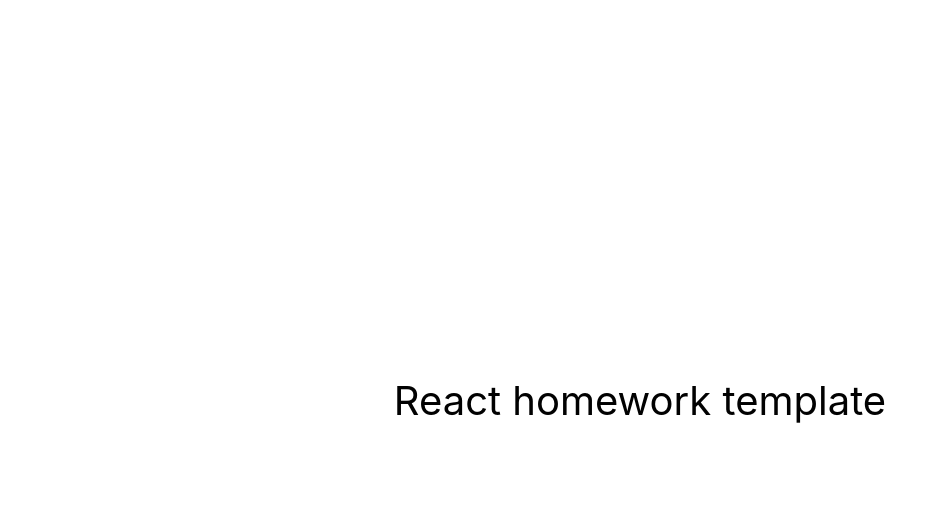
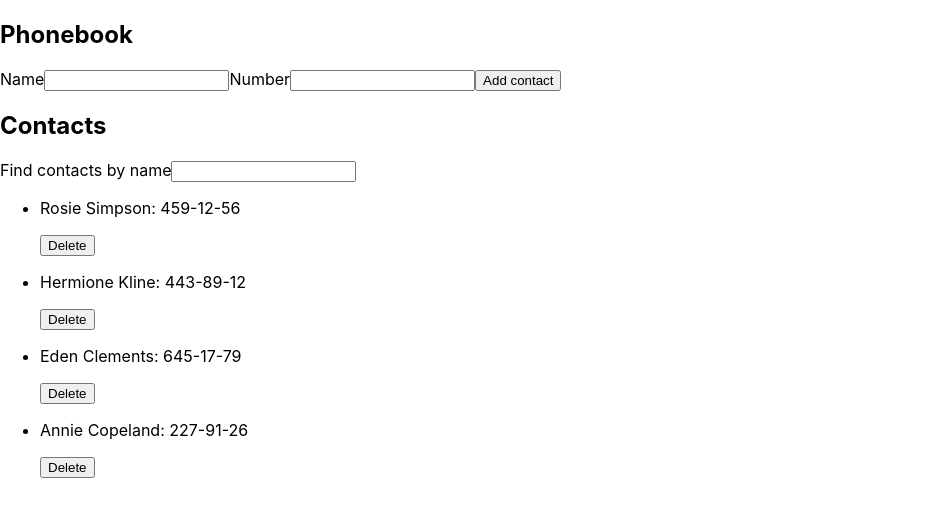
Before and after one commit to ThisNarciss/goit-react-hw-02-phonebook, a React (Create React App) app: page / in a window 1280 px wide. Shown: the top 516 px of the page, without its empty margins (0-946 px from the left). Built offline with nearby package versions, Linux system fonts and the light colour scheme.

Commit message:
add all components

```diff
--- a/src/components/App.jsx
+++ b/src/components/App.jsx
@@ -1,16 +1,70 @@
-export const App = () => {
-  return (
-    <div
-      style={{
-        height: '100vh',
-        display: 'flex',
-        justifyContent: 'center',
-        alignItems: 'center',
-        fontSize: 40,
-        color: '#010101'
-      }}
-    >
-      React homework template
-    </div>
-  );
-};
+import { Component } from 'react';
+import { Section } from 'components/Section/Section';
+import { ContactForm } from 'components/ContactForm/ContactForm';
+import { ContactList } from 'components/ContactList/ContactList';
+import { Filter } from 'components/Filter/Filter';
+
+export class App extends Component {
+  state = {
+    contacts: [
+      { id: 'id-1', name: 'Rosie Simpson', number: '459-12-56' },
+      { id: 'id-2', name: 'Hermione Kline', number: '443-89-12' },
+      { id: 'id-3', name: 'Eden Clements', number: '645-17-79' },
+      { id: 'id-4', name: 'Annie Copeland', number: '227-91-26' },
+    ],
+    filter: '',
+  };
+  onBtnDeleteClick = id => {
+    const { contacts } = this.state;
+
+    // contacts.pop();
+    this.setState(prevState => {
+      console.log(prevState.contacts);
+      const filter = prevState.contacts.filter(contacts => contacts.id !== id);
+      return { contacts: [...filter] };
+    });
+    console.dir(contacts);
+  };
+
+  render() {
+    const { contacts, filter } = this.state;
+
+    return (
+      <div>
+        <Section title="Phonebook">
+          <ContactForm
+            onSubmit={obj => {
+              if (
+                contacts.find(
+                  contact =>
+                    contact.name.toLowerCase() === obj.name.toLowerCase()
+                )
+              ) {
+                alert(`${obj.name} is already in contacts`);
+                return;
+              }
+              this.setState(prevState => {
+                console.log(prevState.contacts);
+                return { contacts: [...prevState.contacts, obj] };
+              });
+            }}
+            nameText="Name"
+            numberText="Number"
+            btnText="Add contact"
+          />
+        </Section>
+        <Section title="Contacts">
+          <Filter
+            filterText="Find contacts by name"
+            onChange={name => this.setState({ filter: name })}
+          />
+          <ContactList
+            contactsList={contacts}
+            filterName={filter}
+            onBtnClick={this.onBtnDeleteClick}
+          />
+        </Section>
+      </div>
+    );
+  }
+}
--- /dev/null
+++ b/src/components/ContactForm/ContactForm.jsx
@@ -0,0 +1,51 @@
+import { Component } from 'react';
+import { nanoid } from 'nanoid';
+
+export class ContactForm extends Component {
+  state = {
+    name: '',
+    number: '',
+  };
+  nameInputId = nanoid();
+  numberInputId = nanoid();
+
+  handleFormChange = e => {
+    const { name, value } = e.target;
+    this.setState({ [name]: value });
+  };
+
+  handleFormSubmit = e => {
+    e.preventDefault();
+    this.props.onSubmit({ id: nanoid(), ...this.state });
+  };
+
+  render() {
+    const { nameText, numberText, btnText } = this.props;
+
+    return (
+      <form onSubmit={this.handleFormSubmit}>
+        <label htmlFor={this.nameInputId}>{nameText}</label>
+        <input
+          onChange={this.handleFormChange}
+          id={this.nameInputId}
+          type="text"
+          name="name"
+          pattern="^[a-zA-Zа-яА-Я]+(([' -][a-zA-Zа-яА-Я ])?[a-zA-Zа-яА-Я]*)*$"
+          title="Name may contain only letters, apostrophe, dash and spaces. For example Adrian, Jacob Mercer, Charles de Batz de Castelmore d'Artagnan"
+          required
+        />
+        <label htmlFor={this.numberInputId}>{numberText}</label>
+        <input
+          onChange={this.handleFormChange}
+          id={this.numberInputId}
+          type="tel"
+          name="number"
+          pattern="\+?\d{1,4}?[-.\s]?\(?\d{1,3}?\)?[-.\s]?\d{1,4}[-.\s]?\d{1,4}[-.\s]?\d{1,9}"
+          title="Phone number must be digits and can contain spaces, dashes, parentheses and can start with +"
+          required
+        />
+        <button>{btnText}</button>
+      </form>
+    );
+  }
+}
--- /dev/null
+++ b/src/components/ContactList/ContactList.jsx
@@ -0,0 +1,31 @@
+import { Component } from 'react';
+
+export class ContactList extends Component {
+  render() {
+    const { contactsList, filterName, onBtnClick } = this.props;
+
+    return (
+      <ul>
+        {contactsList.map(({ id, name, number }) => {
+          if (name.toLowerCase().includes(filterName.toLowerCase())) {
+            return (
+              <li key={id}>
+                <p>
+                  {name}: {number}
+                </p>
+                <button
+                  type="button"
+                  onClick={() => {
+                    onBtnClick(id);
+                  }}
+                >
+                  Delete
+                </button>
+              </li>
+            );
+          }
+        })}
+      </ul>
+    );
+  }
+}
--- /dev/null
+++ b/src/components/Filter/Filter.jsx
@@ -0,0 +1,25 @@
+import { Component } from 'react';
+import { nanoid } from 'nanoid';
+
+export class Filter extends Component {
+  filterInputId = nanoid();
+
+  handleFilterChange = e => {
+    this.props.onChange(e.target.value);
+  };
+
+  render() {
+    const { filterText } = this.props;
+    return (
+      <div>
+        <label htmlFor={this.filterInputId}>{filterText}</label>
+        <input
+          id={this.filterInputId}
+          type="text"
+          name="filter"
+          onChange={this.handleFilterChange}
+        />
+      </div>
+    );
+  }
+}
--- /dev/null
+++ b/src/components/Section/Section.jsx
@@ -0,0 +1,13 @@
+import { Component } from 'react';
+
+export class Section extends Component {
+  render() {
+    const { title, children } = this.props;
+    return (
+      <section>
+        <h1>{title}</h1>
+        {children}
+      </section>
+    );
+  }
+}
```
